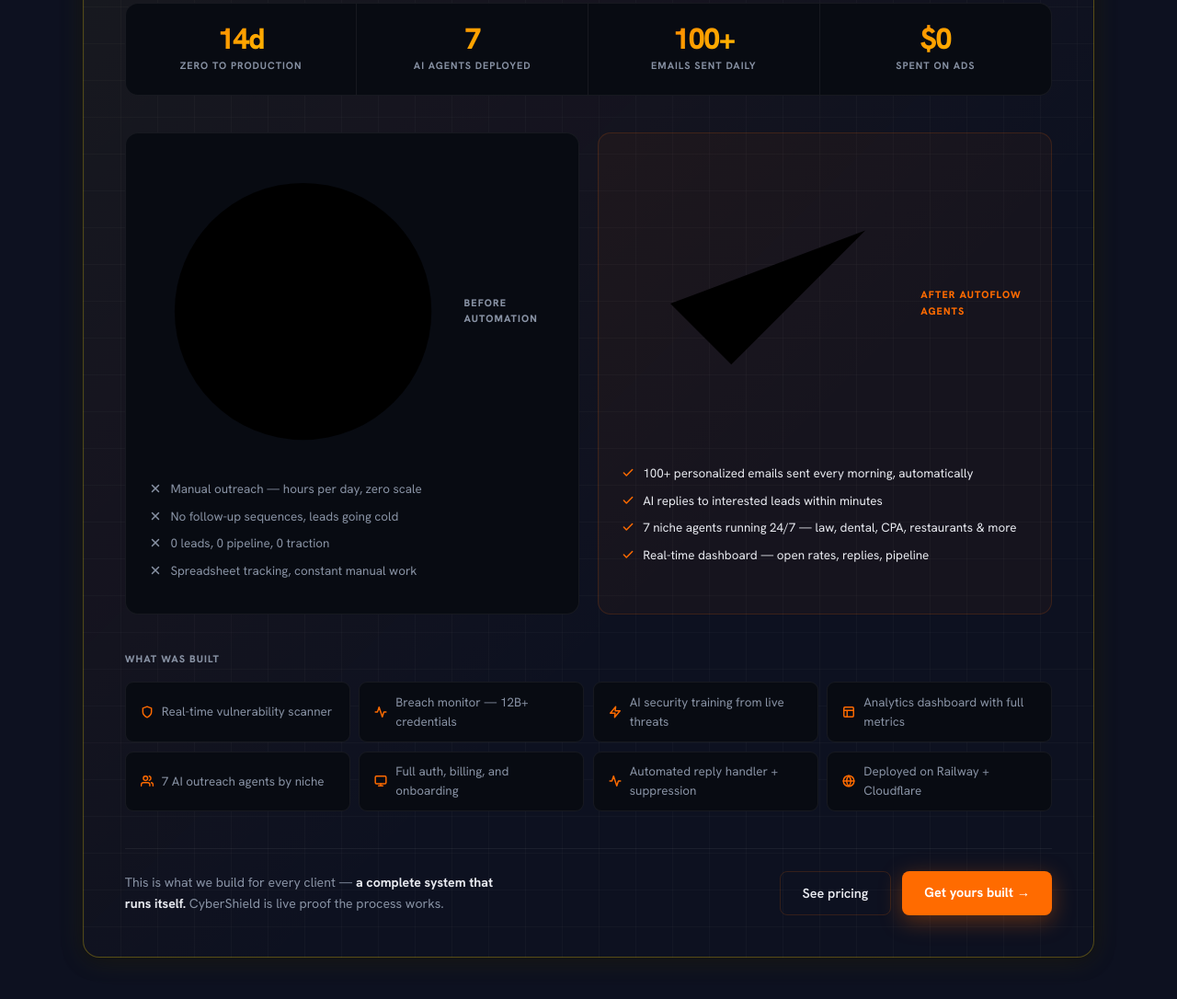
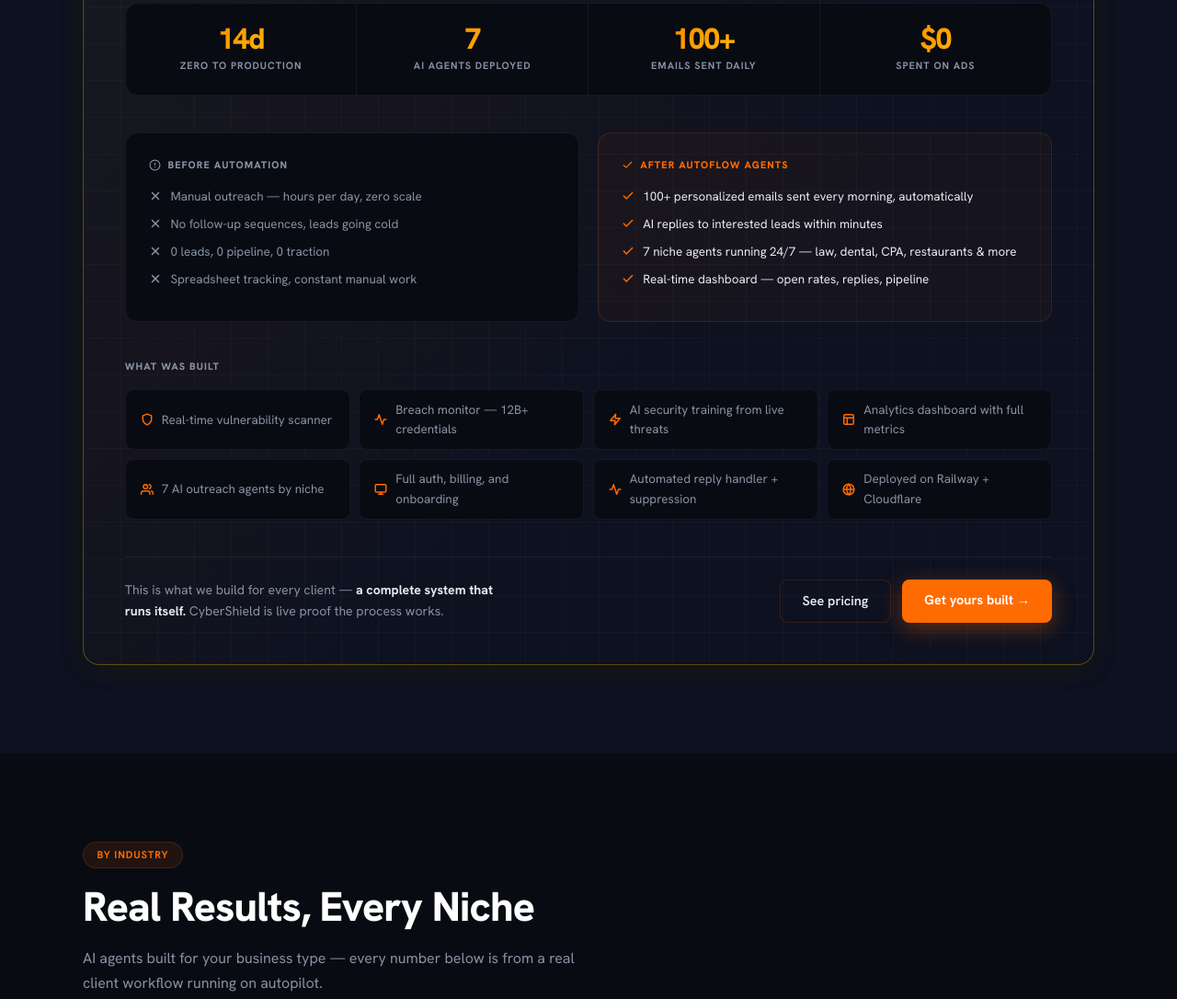
Before and after one commit to Jcapalot18/autoflow-agency, a website: page index.html in a window 1280 px wide. Shown: the part 2297-3383 px from the top of the page at 92% size. Drawn offline with Linux system fonts and the light colour scheme.

Commit message:
fix(proof): size and stroke label SVGs so they don't render as giant black shapes

```diff
--- a/index.html
+++ b/index.html
@@ -507,6 +507,7 @@
       display: flex; align-items: flex-start; gap: 9px;
       font-size: 0.84rem; color: var(--muted); margin-bottom: 0.65rem; line-height: 1.45;
     }
+    .proof-ba-label svg { width: 13px; height: 13px; flex-shrink: 0; fill: none; stroke: currentColor; stroke-width: 2; stroke-linecap: round; stroke-linejoin: round; }
     .proof-ba-item svg { width: 14px; height: 14px; flex-shrink: 0; margin-top: 2px; fill: none; stroke-width: 2.5; stroke-linecap: round; stroke-linejoin: round; }
     .proof-ba-card.before .proof-ba-item svg { stroke: var(--muted); }
     .proof-ba-card.after .proof-ba-item svg { stroke: var(--accent); }
```
